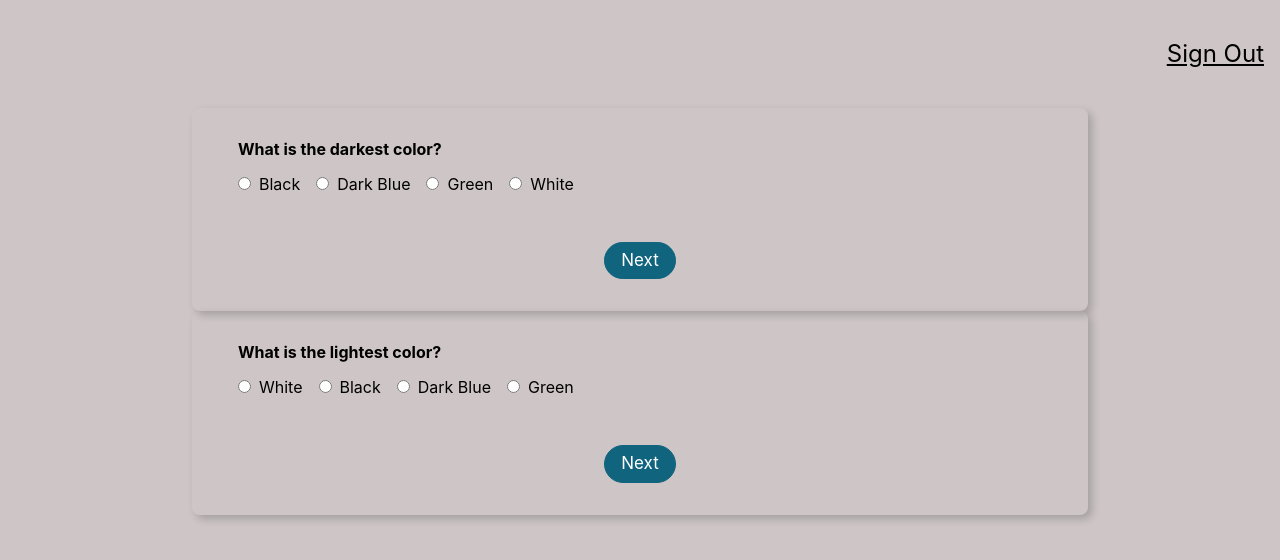
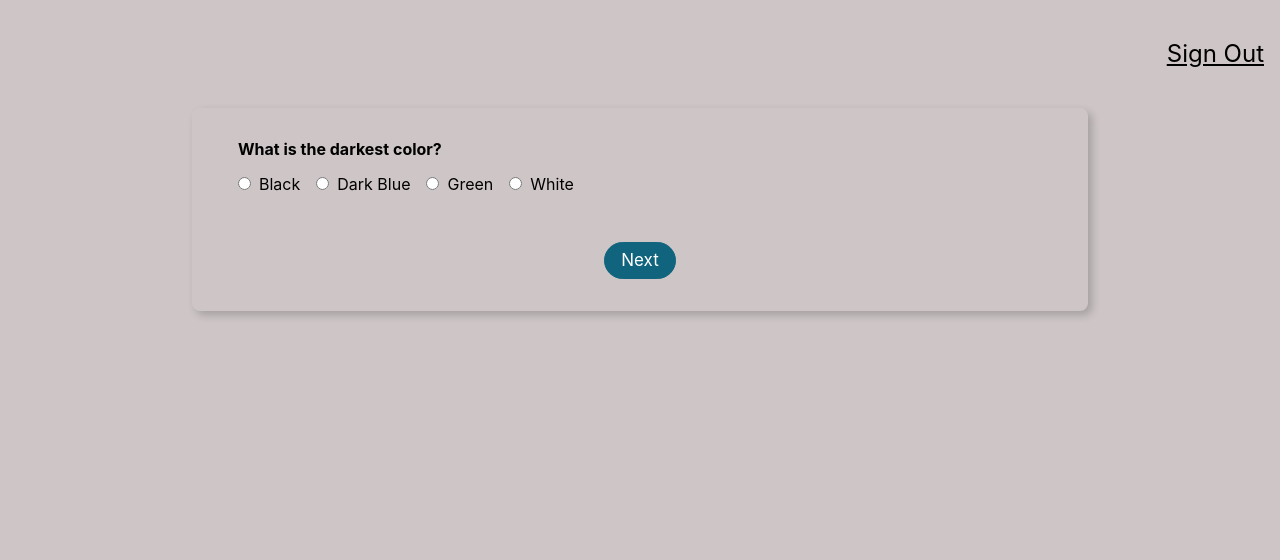
Before and after one commit to kh-khalil/mcq-exam-app, a React (Create React App) app: page / in a window 1280 px wide. Both pictures are taken after typing "Sample", "name@example.com", "Sample123" into the empty fields and a click on the button "Login". Shown: the top 560 px of the page. Built offline with nearby package versions, Linux system fonts and the light colour scheme.

Commit message:
result page working

```diff
--- a/src/components/Exam/Exam.js
+++ b/src/components/Exam/Exam.js
@@ -1,23 +1,62 @@
-import React, { useState } from 'react';
+import React, { useEffect, useState } from 'react';
+import Result from '../Result/Result';
 import Question from './Question';
 import { examQuestionsWithAnswers } from './QuestionsArray'
 
 const Exam = () => {
-   const [questionIsAnswered, setQuestionIsAnswered] = useState(false);
+   const [questionNumber, setQuestionNumber] = useState(0)
+   const [question, setQuestion] = useState(examQuestionsWithAnswers[questionNumber])
+   const [questionIsAnswered, setQuestionIsAnswered] = useState(false)
+   const [showResult, setShowResult] = useState(false)
+
+   const [score, setScore] = useState(0);
 
    function goToNextQuestion(isAnswered) {
-      setQuestionIsAnswered(isAnswered)
+
+      console.log("questionNumber:", questionNumber)
+      console.log("question:", question)
+
+      if (isAnswered) {
+         setQuestionIsAnswered(true)
+      }
    }
+
+   function getValue(values) {
+      if (
+         questionNumber < examQuestionsWithAnswers.length &&
+         values.questionAnswer === examQuestionsWithAnswers[questionNumber].correctAnswer
+      ) {
+         setScore(score + 1);
+      }
+   }
+
+   useEffect(() => {
+      if (questionIsAnswered) {
+         console.log('question # before:', questionNumber)
+         console.log("question before:", question)
+         if (questionNumber < examQuestionsWithAnswers.length) {
+            setQuestionNumber(questionNumber + 1)
+            setQuestion(examQuestionsWithAnswers[questionNumber])
+            console.log('question # after:', questionNumber)
+            console.log("question after:", question)
+         } else {
+            setShowResult(true)
+         }
+      }
+      setQuestionIsAnswered(false);
+   }, [question, questionNumber, showResult, questionIsAnswered])
+
    return (
       <div>
-         {examQuestionsWithAnswers.map((q, key) => (
-            <Question
-               questionAndAnswer={q}
-               key={key + q}
-               questionsArrayLength={examQuestionsWithAnswers.length}
+         {showResult
+            ? <Result score={score} questionsArrayLength={examQuestionsWithAnswers.length} />
+            : <Question
+               questionAndAnswer={question}
+               // questionsArrayLength={examQuestionsWithAnswers.length}
                goToNextQuestion={goToNextQuestion}
+               getValue={getValue}
             />
-         ))}
+         }
       </div>
    );
 
@@ -25,3 +64,67 @@ const Exam = () => {
 }
 
 export default Exam;
+
+// import React, { useEffect, useState } from 'react';
+// import Result from '../Result/Result';
+// import Question from './Question';
+// import { examQuestionsWithAnswers } from './QuestionsArray'
+
+// const Exam = () => {
+//    const [questionNumber, setQuestionNumber] = useState(0)
+//    const [question, setQuestion] = useState(examQuestionsWithAnswers[questionNumber])
+//    const [questionIsAnswered, setQuestionIsAnswered] = useState(false)
+//    const [showResult, setShowResult] = useState(false)
+
+//    const onSelectingAnswer = (event) => {
+//       // setSearchfield(event.target.value)
+//       setQuestionIsAnswered(true)
+//    }
+
+//    const nextQuestion = () => {
+//       if (questionNumber < examQuestionsWithAnswers.length) {
+//          setQuestionNumber(questionNumber + 1);
+//       }
+//    }
+
+//    useEffect(() => {
+//       if (questionIsAnswered) {
+//          console.log('question # before:', questionNumber)
+//          console.log("question before:", question)
+//          if (questionNumber < examQuestionsWithAnswers.length) {
+//             setQuestionNumber(questionNumber + 1)
+//             setQuestion(examQuestionsWithAnswers[questionNumber])
+//             console.log('question # after:', questionNumber)
+//             console.log("question after:", question)
+//          } else {
+//             setShowResult(true)
+//          }
+//       }
+//    }, [question, questionNumber, showResult, questionIsAnswered])
+
+//    return (
+//       <div>
+//          {showResult
+//             ? <Result />
+//             :
+//             <div>
+//                <Question
+//                   questionAndAnswer={question}
+//                   key={question}
+//                   questionsArrayLength={examQuestionsWithAnswers.length}
+//                   onSelectingAnswer={onSelectingAnswer}
+//                />
+//                {
+//                   questionIsAnswered ?
+//                      <button onClick={nextQuestion}>Next Question</button>
+//                      : <p>Please answer the question</p>
+//                }
+//             </div>
+//          }
+//       </div>
+//    );
+
+
+// }
+
+// export default Exam;
--- a/src/components/Exam/Question.js
+++ b/src/components/Exam/Question.js
@@ -1,80 +1,22 @@
-// import React from 'react';
-// import { Formik } from 'formik';
-// import * as Yup from "yup";
-
-// const Question = ({ questionAndAnswer, onRouteChange, questionsArrayLength, goToNextQuestion }) => (
-//    <Formik
-//       initialValues={{ questionAnswer: "" }}
-//       onSubmit={(values, { setSubmitting }) => {
-//          console.log("go to next????", values);
-//          setSubmitting(false);
-//          goToNextQuestion(true)
-//       }}
-//       validationSchema={Yup.object().shape({
-//          questionAnswer: Yup.string()
-//             .required("This field is required!")
-//       })}
-//    >
-//       {props => {
-//          const {
-//             values,
-//             touched,
-//             errors,
-//             isSubmitting,
-//             handleChange,
-//             handleBlur,
-//             handleSubmit
-//          } = props;
-//          return (
-//             <form className='form pa4 br3 shadow-5 w-70 center'>
-//                <fieldset id="favorite_movies" className="bn">
-//                   <legend className="fw7 mb2">{questionAndAnswer.question}</legend>
-//                   <div className="flex items-center mb2">
-//                      {questionAndAnswer.answers.map((answer, key) => (
-//                         <label htmlFor={key + answer} key={key} className="lh-copy mr3">
-//                            <input
-//                               className="mr2"
-//                               type="radio"
-//                               name="questionAnswer"
-//                               id={key + answer}
-//                               value={values.questionAnswer}
-//                               onChange={handleChange}
-//                               onBlur={handleBlur}
-//                            />
-//                            {answer}
-//                         </label>
-//                      ))}
-//                   </div>
-//                   {errors.questionAnswer && touched.questionAnswer && (
-//                      <div className="input-feedback">{errors.questionAnswer}</div>
-//                   )}
-//                </fieldset>
-//                <button className="center db" type="submit" disabled={isSubmitting || values.questionAnswer === ""}>
-//                   Next
-//                </button>
-//             </form>
-//          );
-//       }}
-//    </Formik>
-
-// )
-
-// export default Question;
-
-
-
 import React from 'react';
-import { Formik, Form, Field } from 'formik';
+import { Formik } from 'formik';
 import * as Yup from "yup";
 
-const Question = ({ questionAndAnswer, questionsArrayLength, goToNextQuestion }) => (
+const Question = ({
+   questionAndAnswer,
+   goToNextQuestion,
+   getValue,
+}) => (
+
    <Formik
       initialValues={{ questionAnswer: "" }}
 
-      onSubmit={(values, { setSubmitting }) => {
+      onSubmit={(values, { setSubmitting, resetForm }) => {
          console.log("values:", values);
+         getValue(values)
          setSubmitting(false);
-         goToNextQuestion(true)
+         goToNextQuestion(true);
+         resetForm({});
       }}
       validationSchema={Yup.object().shape({
          questionAnswer: Yup.string()
@@ -91,7 +33,7 @@ const Question = ({ questionAndAnswer, questionsArrayLength, goToNextQuestion })
             handleChange
          } = props;
          return (
-            <Form className='form pa4 br3 shadow-5 w-70 center' onSubmit={handleSubmit}>
+            <form className='form pa4 br3 shadow-5 w-70 center' onSubmit={handleSubmit}>
                <fieldset id="favorite_movies" className="bn">
                   <legend className="fw7 mb2">{questionAndAnswer.question}</legend>
                   <div className="flex items-center mb2 custom-control">
@@ -103,7 +45,7 @@ const Question = ({ questionAndAnswer, questionsArrayLength, goToNextQuestion })
                               name="questionAnswer"
                               value={answer}
                               onChange={handleChange}
-                              defaultChecked={values.questionAnswer === answer}
+                           // defaultChecked={values.questionAnswer === answer}
                            />
                            {answer}
                         </label>
@@ -116,7 +58,7 @@ const Question = ({ questionAndAnswer, questionsArrayLength, goToNextQuestion })
                <button className="center db" type="submit" disabled={isSubmitting}>
                   Next
                </button>
-            </Form>
+            </form>
          );
       }}
    </Formik>
@@ -124,3 +66,34 @@ const Question = ({ questionAndAnswer, questionsArrayLength, goToNextQuestion })
 )
 
 export default Question;
+
+// import React from 'react';
+// import { Formik } from 'formik';
+// import * as Yup from "yup";
+
+// const Question = ({ questionAndAnswer, questionsArrayLength, onSelectingAnswer }) => {
+
+//    return (
+//       <div className='form pa4 br3 shadow-5 w-70 center'>
+//          <fieldset id="favorite_movies" className="bn">
+//             <legend className="fw7 mb2">{questionAndAnswer.question}</legend>
+//             <div className="flex items-center mb2 custom-control">
+//                {questionAndAnswer.answers.map((answer, key) => (
+//                   <label key={key} className="lh-copy mr3 custom-control-label">
+//                      <input
+//                         className="mr2"
+//                         type="radio"
+//                         name="questionAnswer"
+//                         value={answer}
+//                         onChange={onSelectingAnswer}
+//                      />
+//                      {answer}
+//                   </label>
+//                ))}
+//             </div>
+//          </fieldset>
+//       </div>
+//    );
+// }
+
+// export default Question;
--- a/src/components/Exam/QuestionsArray.js
+++ b/src/components/Exam/QuestionsArray.js
@@ -3,12 +3,35 @@ export const examQuestionsWithAnswers = [
       question: "What is the darkest color?",
       answers: [
          "Black", "Dark Blue", "Green", "White"
-      ]
+      ],
+      correctAnswer: "Black"
    },
    {
       question: "What is the lightest color?",
       answers: [
          "White", "Black", "Dark Blue", "Green"
-      ]
+      ],
+      correctAnswer: "Black"
+   },
+   {
+      question: "3?",
+      answers: [
+         "White", "Black", "Dark Blue", "Green"
+      ],
+      correctAnswer: "Black"
+   },
+   {
+      question: "4?",
+      answers: [
+         "White", "Black", "Dark Blue", "Green"
+      ],
+      correctAnswer: "Black"
+   },
+   {
+      question: "5?",
+      answers: [
+         "White", "Black", "Dark Blue", "Green"
+      ],
+      correctAnswer: "Black"
    },
 ];
--- /dev/null
+++ b/src/components/Result/Result.js
@@ -0,0 +1,19 @@
+import React from 'react';
+
+const Result = ({ score, questionsArrayLength }) => {
+   return (
+      <article className="br3 ba dark-gray b--black-10 mv4 w-100 w-50-m shadow-5 mw6 center">
+         <main className="pa4 black-80">
+            {
+               ((score / questionsArrayLength) * 100) > 50 ?
+                  <h1>Congratulations!</h1> :
+                  <h1>Hard Luck!</h1>
+            }
+            <h4>Your score is {(score / questionsArrayLength) * 100}%</h4>
+         </main>
+      </article>
+   )
+
+}
+
+export default Result;
```
